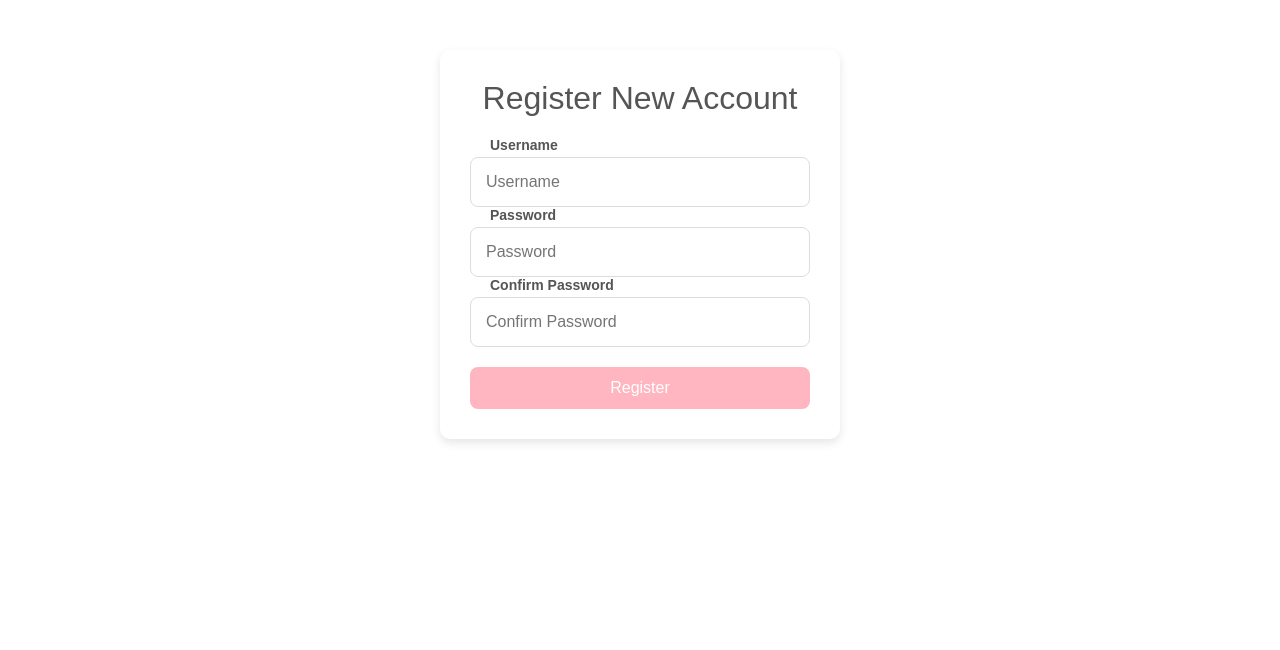
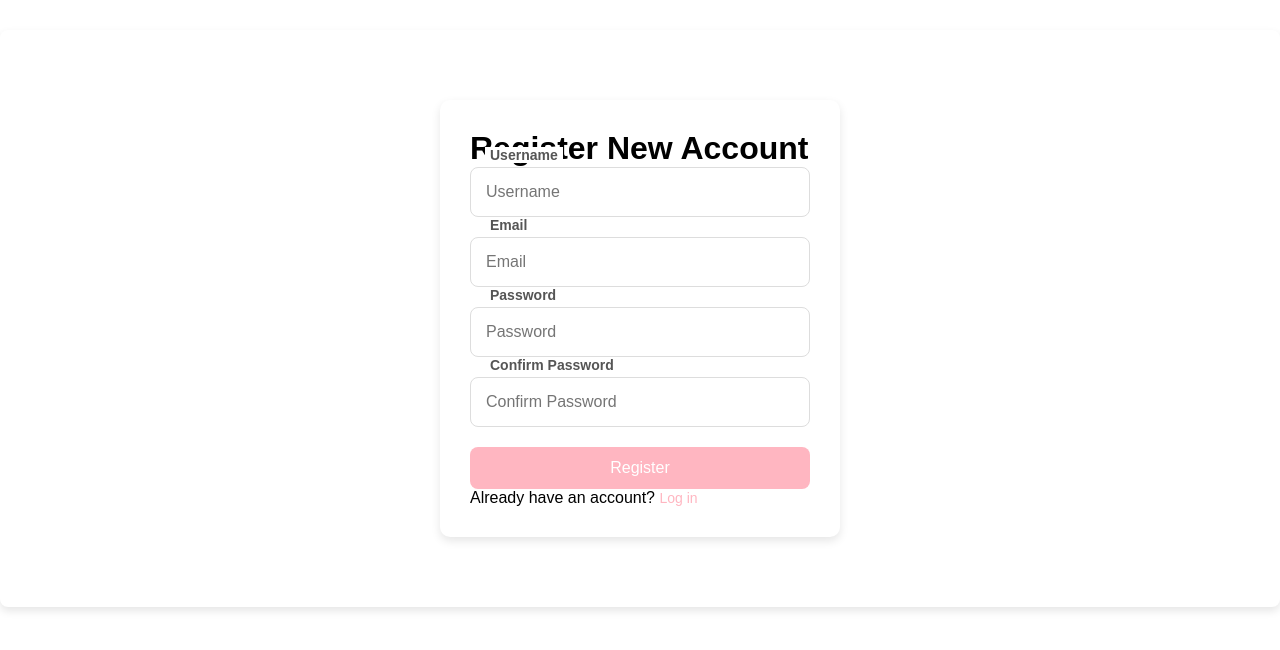
Before and after one commit to lryvakl/recipesBook, a Django app: page /register/ in a window 1280 px wide. Shown: the part 68-718 px from the top of the page. Run offline with Django 5.2, Linux system fonts and the light colour scheme.

Commit message:
login/logout/register

```diff
--- /dev/null
+++ b/RecipesBook/main/forms.py
@@ -0,0 +1,17 @@
+
+from django.contrib.auth.forms import UserCreationForm
+from django.contrib.auth.models import User
+from django import forms
+
+class RegisterForm(UserCreationForm):
+    email = forms.EmailField(required=True, help_text="Required. Enter a valid email address.", label="Email")
+
+    class Meta(UserCreationForm.Meta):
+        model = User
+        fields = ['username', 'email', 'password1', 'password2']
+
+    def clean_email(self):
+        email = self.cleaned_data.get('email')
+        if User.objects.filter(email=email).exists():
+            raise forms.ValidationError("A user with this email already exists.")
+        return email
--- a/RecipesBook/main/templates/main/profile.html
+++ b/RecipesBook/main/templates/main/profile.html
@@ -26,8 +26,8 @@
         <button class="tab-button" data-tab="favorite-recipes">Favorite Recipes</button>
         <button class="tab-button" data-tab="my-recipes">My Recipes</button>
         <form method="post" action="{% url 'logout' %}">
-    {% csrf_token %}
-    <button type="submit" class="register-btn">Log Out</button>
+        {% csrf_token %}
+        <button type="submit" class="register-btn">Log Out</button>
 </form>
 
 
--- a/RecipesBook/main/templates/main/register.html
+++ /dev/null
@@ -1,41 +0,0 @@
-<!doctype html>
-<html lang="en">
-<head>
-    <meta charset="UTF-8">
-    <meta name="viewport" content="width=device-width, initial-scale=1.0">
-    <title>Register</title>
-    {% load static %}
-    <link rel="stylesheet" type="text/css" href="{% static 'login.css' %}">
-</head>
-
-<body>
-
-<header>
-    <a href="{% url 'mainPage' %}" class="back-btn">Back</a>
-    <h1>What’s for Dinner?</h1>
-</header>
-
-<form method="POST">
-    {% csrf_token %}
-    <h1 class="h3 mb-3 fw-normal">Register New Account</h1>
-
-    <div class="form-floating">
-      <label for="id_username">Username</label>
-      <input type="text" class="form-control" id="id_username" name="username" placeholder="Username" required>
-    </div>
-
-    <div class="form-floating">
-      <label for="id_password1">Password</label>
-      <input type="password" class="form-control" id="id_password1" name="password1" placeholder="Password" required>
-    </div>
-
-    <div class="form-floating">
-      <label for="id_password2">Confirm Password</label>
-      <input type="password" class="form-control" id="id_password2" name="password2" placeholder="Confirm Password" required>
-    </div>
-
-    <button class="btn btn-primary w-100 py-2" type="submit">Register</button>
-</form>
-
-</body>
-</html>
--- /dev/null
+++ b/RecipesBook/main/templates/registration/register.html
@@ -0,0 +1,70 @@
+<!doctype html>
+<html lang="en">
+<head>
+    <meta charset="UTF-8">
+    <meta name="viewport" content="width=device-width, initial-scale=1.0">
+    <title>Register</title>
+    {% load static %}
+    <link rel="stylesheet" type="text/css" href="{% static 'login.css' %}">
+</head>
+
+<body>
+
+<header>
+    <a href="{% url 'mainPage' %}" class="back-btn">Back</a>
+    <h1>What’s for Dinner?</h1>
+</header>
+
+<div class="container">
+    <form method="post" class="register-form">
+        {% csrf_token %}
+        <h1 class="form-title">Register New Account</h1>
+
+        <!-- Username -->
+        <div class="form-floating">
+            <label for="id_username">Username</label>
+            <input type="text" class="form-control" id="id_username" name="username" placeholder="Username" required>
+            {% if form.username.errors %}
+                <p class="error-message">{{ form.username.errors.0 }}</p>
+            {% endif %}
+        </div>
+
+        <!-- Email -->
+        <div class="form-floating">
+            <label for="id_email">Email</label>
+            <input type="email" class="form-control" id="id_email" name="email" placeholder="Email" required>
+            {% if form.email.errors %}
+                <p class="error-message">{{ form.email.errors.0 }}</p>
+            {% endif %}
+        </div>
+
+        <!-- Password -->
+        <div class="form-floating">
+            <label for="id_password1">Password</label>
+            <input type="password" class="form-control" id="id_password1" name="password1" placeholder="Password" required>
+            {% if form.password1.errors %}
+                <p class="error-message">{{ form.password1.errors.0 }}</p>
+            {% endif %}
+        </div>
+
+        <!-- Confirm Password -->
+        <div class="form-floating">
+            <label for="id_password2">Confirm Password</label>
+            <input type="password" class="form-control" id="id_password2" name="password2" placeholder="Confirm Password" required>
+            {% if form.password2.errors %}
+                <p class="error-message">{{ form.password2.errors.0 }}</p>
+            {% endif %}
+        </div>
+
+        <!-- Submit Button -->
+        <button type="submit" class="btn btn-primary w-100 py-2">Register</button>
+
+        <!-- Back to Login Link -->
+        <div class="text-center mt-3">
+            <p>Already have an account? <a href="{% url 'login' %}">Log in</a></p>
+        </div>
+    </form>
+</div>
+
+</body>
+</html>
--- a/RecipesBook/main/urls.py
+++ b/RecipesBook/main/urls.py
@@ -3,12 +3,12 @@ from django.urls import path
 from . import views
 from django.conf import settings
 from django.conf.urls.static import static
+from .views import RegisterView
 
 urlpatterns = [
     path('', views.index, name='mainPage'),
     path('about-us/',views.recipes_view, name='about-us'),
-
-    path('register/',views.register, name='register'),
+    path('register/',RegisterView.as_view(), name='register'),
     path('changePass/',views.changePass, name='changePass'),
     path('profile/',views.profile, name='profile'),
     path('addRecipe/', views.addRecipe, name='addRecipe'),
--- a/RecipesBook/main/views.py
+++ b/RecipesBook/main/views.py
@@ -4,6 +4,7 @@ from django.conf import settings
 from django.shortcuts import render
 import csv
 import re
+from django.views.generic import FormView, CreateView
 from .models import Recipe
 from django.shortcuts import redirect
 from fuzzysearch import find_near_matches
@@ -17,8 +18,10 @@ from django.contrib.auth import authenticate, login
 from django.shortcuts import render, redirect
 from django.contrib.auth.forms import AuthenticationForm
 from django.contrib import messages
-from django.contrib.auth.forms import UserCreationForm
-
+from .forms import RegisterForm
+from django.views.generic.edit import FormView
+from django.contrib.auth.models import User
+from django.urls import reverse_lazy
 
 
 
@@ -56,41 +59,6 @@ def login(request):
     return render(request, 'main/login.html')
 
 
-def user_login(request):
-    if request.method == 'POST':
-        form = AuthenticationForm(request, data=request.POST)
-        if form.is_valid():
-            username = form.cleaned_data.get('username')
-            password = form.cleaned_data.get('password')
-            user = authenticate(request, username=username, password=password)
-            if user is not None:
-                login(request, user)
-                return redirect('profile')  # Перенаправляємо на профіль користувача
-            else:
-                messages.error(request, 'Invalid username or password')
-        else:
-            messages.error(request, 'Invalid form submission')
-    else:
-        form = AuthenticationForm()
-    return render(request, 'main/login.html', {'form': form})
-
-
-
-def register(request):
-    if request.method == 'POST':
-        form = UserCreationForm(request.POST)
-        if form.is_valid():
-            form.save()
-            messages.success(request, 'Account created successfully')
-            return redirect('login')
-        else:
-            messages.error(request, 'Error during registration')
-    else:
-        form = UserCreationForm()
-    return render(request, 'main/register.html', {'form': form})
-
-
-
 def changePass(request):
     return render(request, 'main/changePass.html')
 
@@ -106,6 +74,16 @@ def profile(request):
         'favorite_recipes': favorite_recipes,
     }
     return render(request, 'main/profile.html', context)
+
+class RegisterView(CreateView):
+    form_class = RegisterForm
+    template_name = 'registration/register.html'
+    success_url = reverse_lazy('login')
+
+    def form_valid(self, form):
+        # Зберігаємо користувача в базі
+        user = form.save()
+        return super().form_valid(form)
 
 
 
```
